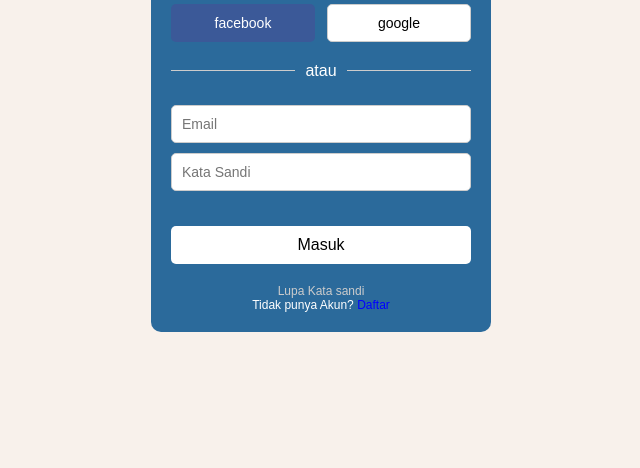
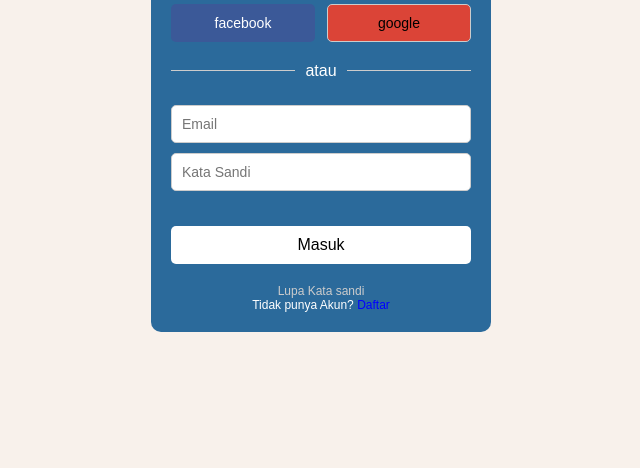
Before and after one commit to IsnaAinur/app_perpustakaan_online, a plain HTML site: page html_user/login.html in a window 1280 px wide. Shown: the part 332-800 px from the top of the page, without its empty margins (319-959 px from the left). Drawn offline with Linux system fonts and the light colour scheme.

Commit message:
merubah warna

```diff
--- a/html_user/login.html
+++ b/html_user/login.html
@@ -55,7 +55,7 @@
             color: #fff;
         }
         .social-buttons .google {
-            background-color: #fff;
+            background-color: #db4437;
             color: #000;
             border: 1px solid #ccc;
         }
```
